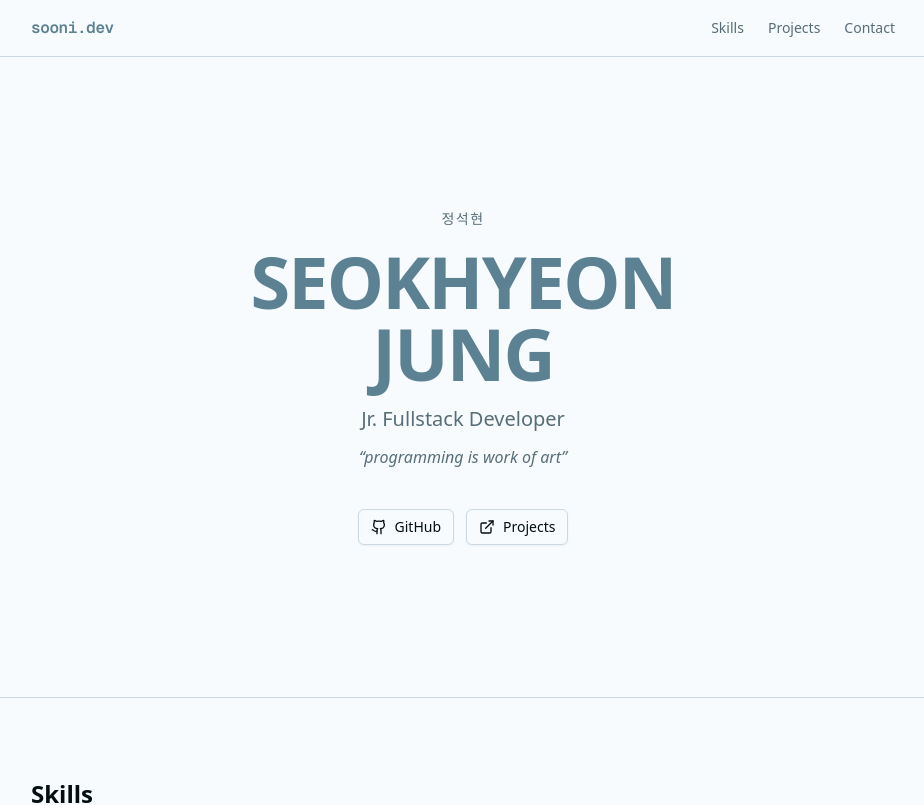
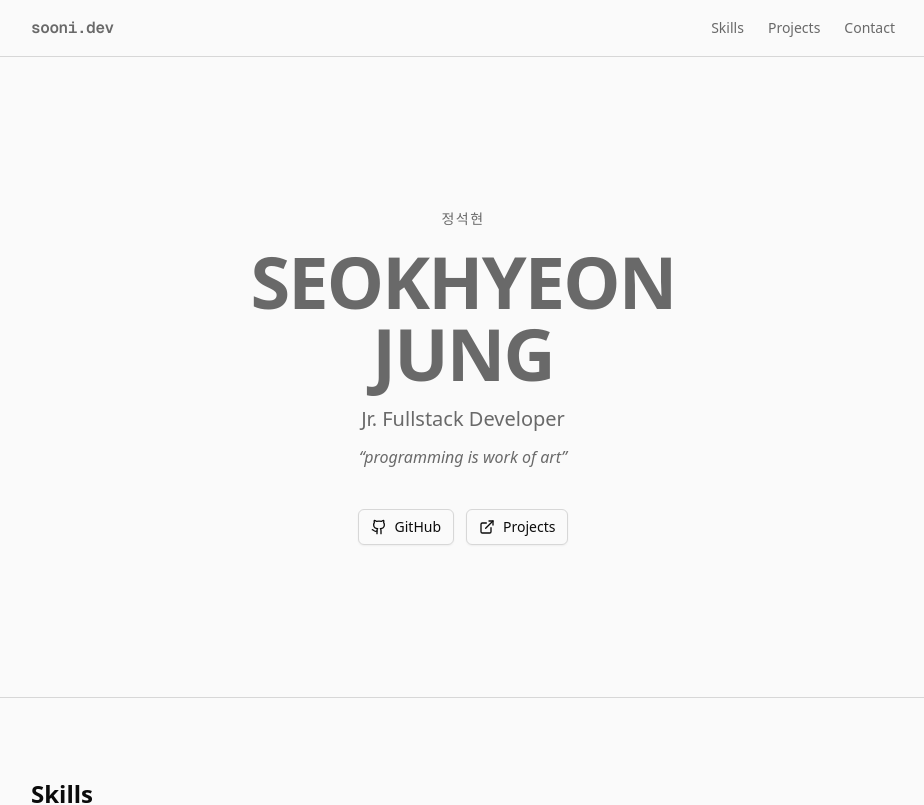
Before and after one commit to build-failed-errday/sooni-dev, a Next.js app: page / in a window 1280 px wide. Shown: the top 805 px of the page, without its empty margins (177-1101 px from the left). Built offline with nearby package versions, Linux system fonts and the light colour scheme.

Commit message:
fix: remove blue tint, use pure gray for sooni theme

```diff
--- a/app/globals.css
+++ b/app/globals.css
@@ -46,74 +46,74 @@
 
 :root {
   --radius: 0.5rem;
-  /* Russian Blue — coat: oklch(* * 228) */
-  --cat: oklch(0.58 0.05 228);
-  --background: oklch(0.985 0.005 228);
-  --foreground: oklch(0.15 0.02 228);
-  --card: oklch(0.985 0.005 228);
-  --card-foreground: oklch(0.15 0.02 228);
-  --popover: oklch(0.985 0.005 228);
-  --popover-foreground: oklch(0.15 0.02 228);
-  --primary: oklch(0.58 0.05 228);
+  /* Russian Blue — sooni 털 색 (순수 회색, 파란기 없음) */
+  --cat: oklch(0.52 0 0);
+  --background: oklch(0.985 0 0);
+  --foreground: oklch(0.15 0 0);
+  --card: oklch(0.985 0 0);
+  --card-foreground: oklch(0.15 0 0);
+  --popover: oklch(0.985 0 0);
+  --popover-foreground: oklch(0.15 0 0);
+  --primary: oklch(0.52 0 0);
   --primary-foreground: oklch(0.99 0 0);
-  --secondary: oklch(0.93 0.02 228);
-  --secondary-foreground: oklch(0.25 0.03 228);
-  --muted: oklch(0.93 0.02 228);
-  --muted-foreground: oklch(0.52 0.03 228);
-  --accent: oklch(0.90 0.025 228);
-  --accent-foreground: oklch(0.25 0.03 228);
+  --secondary: oklch(0.93 0 0);
+  --secondary-foreground: oklch(0.25 0 0);
+  --muted: oklch(0.93 0 0);
+  --muted-foreground: oklch(0.52 0 0);
+  --accent: oklch(0.90 0 0);
+  --accent-foreground: oklch(0.25 0 0);
   --destructive: oklch(0.577 0.245 27.325);
-  --border: oklch(0.88 0.02 228);
-  --input: oklch(0.88 0.02 228);
-  --ring: oklch(0.58 0.05 228);
+  --border: oklch(0.88 0 0);
+  --input: oklch(0.88 0 0);
+  --ring: oklch(0.52 0 0);
   --chart-1: oklch(0.646 0.222 41.116);
   --chart-2: oklch(0.6 0.118 184.704);
-  --chart-3: oklch(0.58 0.05 228);
+  --chart-3: oklch(0.52 0 0);
   --chart-4: oklch(0.828 0.189 84.429);
   --chart-5: oklch(0.769 0.188 70.08);
-  --sidebar: oklch(0.93 0.02 228);
-  --sidebar-foreground: oklch(0.15 0.02 228);
-  --sidebar-primary: oklch(0.58 0.05 228);
+  --sidebar: oklch(0.93 0 0);
+  --sidebar-foreground: oklch(0.15 0 0);
+  --sidebar-primary: oklch(0.52 0 0);
   --sidebar-primary-foreground: oklch(0.99 0 0);
-  --sidebar-accent: oklch(0.90 0.025 228);
-  --sidebar-accent-foreground: oklch(0.25 0.03 228);
-  --sidebar-border: oklch(0.88 0.02 228);
-  --sidebar-ring: oklch(0.58 0.05 228);
+  --sidebar-accent: oklch(0.90 0 0);
+  --sidebar-accent-foreground: oklch(0.25 0 0);
+  --sidebar-border: oklch(0.88 0 0);
+  --sidebar-ring: oklch(0.52 0 0);
 }
 
 .dark {
-  --cat: oklch(0.72 0.04 228);
-  --background: oklch(0.14 0.02 228);
-  --foreground: oklch(0.95 0.01 228);
-  --card: oklch(0.18 0.02 228);
-  --card-foreground: oklch(0.95 0.01 228);
-  --popover: oklch(0.18 0.02 228);
-  --popover-foreground: oklch(0.95 0.01 228);
-  --primary: oklch(0.72 0.04 228);
-  --primary-foreground: oklch(0.14 0.02 228);
-  --secondary: oklch(0.24 0.025 228);
-  --secondary-foreground: oklch(0.95 0.01 228);
-  --muted: oklch(0.24 0.025 228);
-  --muted-foreground: oklch(0.65 0.02 228);
-  --accent: oklch(0.24 0.025 228);
-  --accent-foreground: oklch(0.95 0.01 228);
+  --cat: oklch(0.72 0 0);
+  --background: oklch(0.14 0 0);
+  --foreground: oklch(0.95 0 0);
+  --card: oklch(0.18 0 0);
+  --card-foreground: oklch(0.95 0 0);
+  --popover: oklch(0.18 0 0);
+  --popover-foreground: oklch(0.95 0 0);
+  --primary: oklch(0.72 0 0);
+  --primary-foreground: oklch(0.14 0 0);
+  --secondary: oklch(0.24 0 0);
+  --secondary-foreground: oklch(0.95 0 0);
+  --muted: oklch(0.24 0 0);
+  --muted-foreground: oklch(0.65 0 0);
+  --accent: oklch(0.24 0 0);
+  --accent-foreground: oklch(0.95 0 0);
   --destructive: oklch(0.704 0.191 22.216);
   --border: oklch(1 0 0 / 10%);
   --input: oklch(1 0 0 / 15%);
-  --ring: oklch(0.72 0.04 228);
+  --ring: oklch(0.72 0 0);
   --chart-1: oklch(0.488 0.243 264.376);
   --chart-2: oklch(0.696 0.17 162.48);
   --chart-3: oklch(0.769 0.188 70.08);
   --chart-4: oklch(0.627 0.265 303.9);
   --chart-5: oklch(0.645 0.246 16.439);
-  --sidebar: oklch(0.18 0.02 228);
-  --sidebar-foreground: oklch(0.95 0.01 228);
-  --sidebar-primary: oklch(0.72 0.04 228);
-  --sidebar-primary-foreground: oklch(0.14 0.02 228);
-  --sidebar-accent: oklch(0.24 0.025 228);
-  --sidebar-accent-foreground: oklch(0.95 0.01 228);
+  --sidebar: oklch(0.18 0 0);
+  --sidebar-foreground: oklch(0.95 0 0);
+  --sidebar-primary: oklch(0.72 0 0);
+  --sidebar-primary-foreground: oklch(0.14 0 0);
+  --sidebar-accent: oklch(0.24 0 0);
+  --sidebar-accent-foreground: oklch(0.95 0 0);
   --sidebar-border: oklch(1 0 0 / 10%);
-  --sidebar-ring: oklch(0.72 0.04 228);
+  --sidebar-ring: oklch(0.72 0 0);
 }
 
 @layer base {
```
